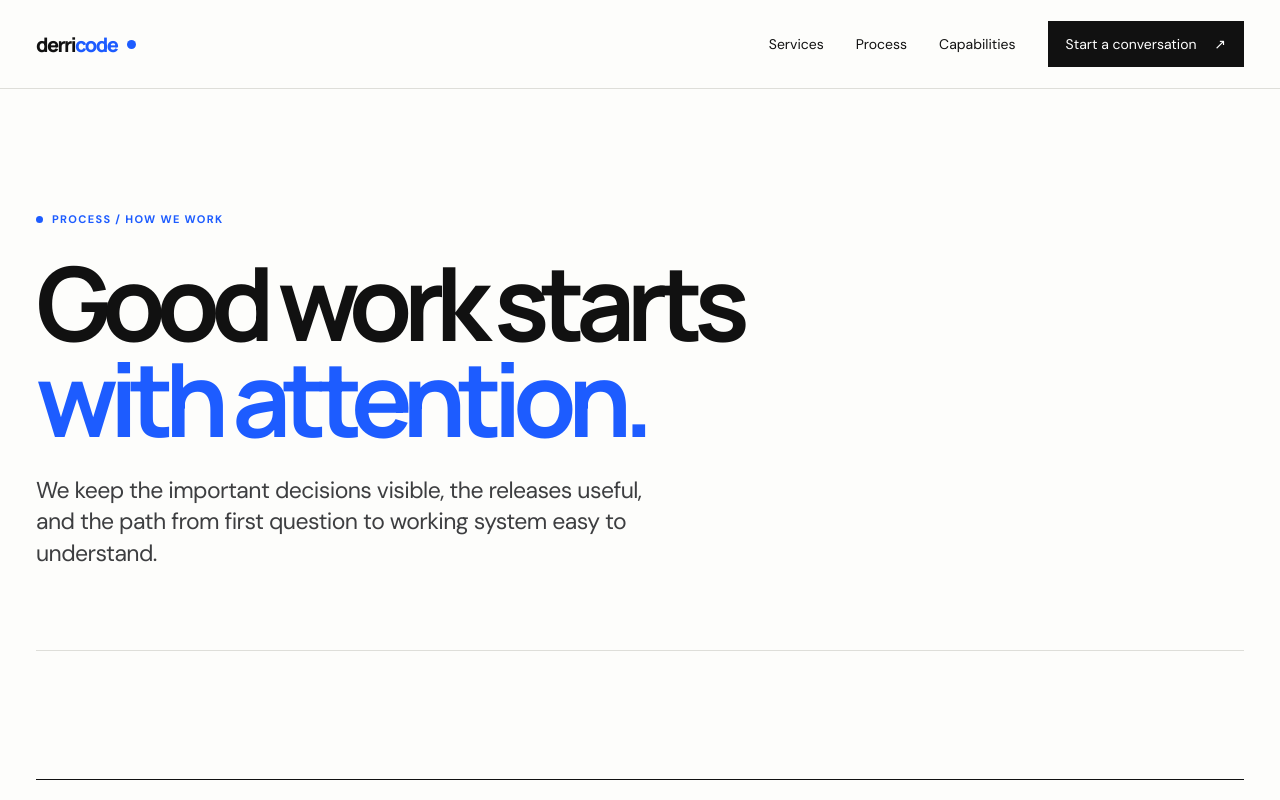
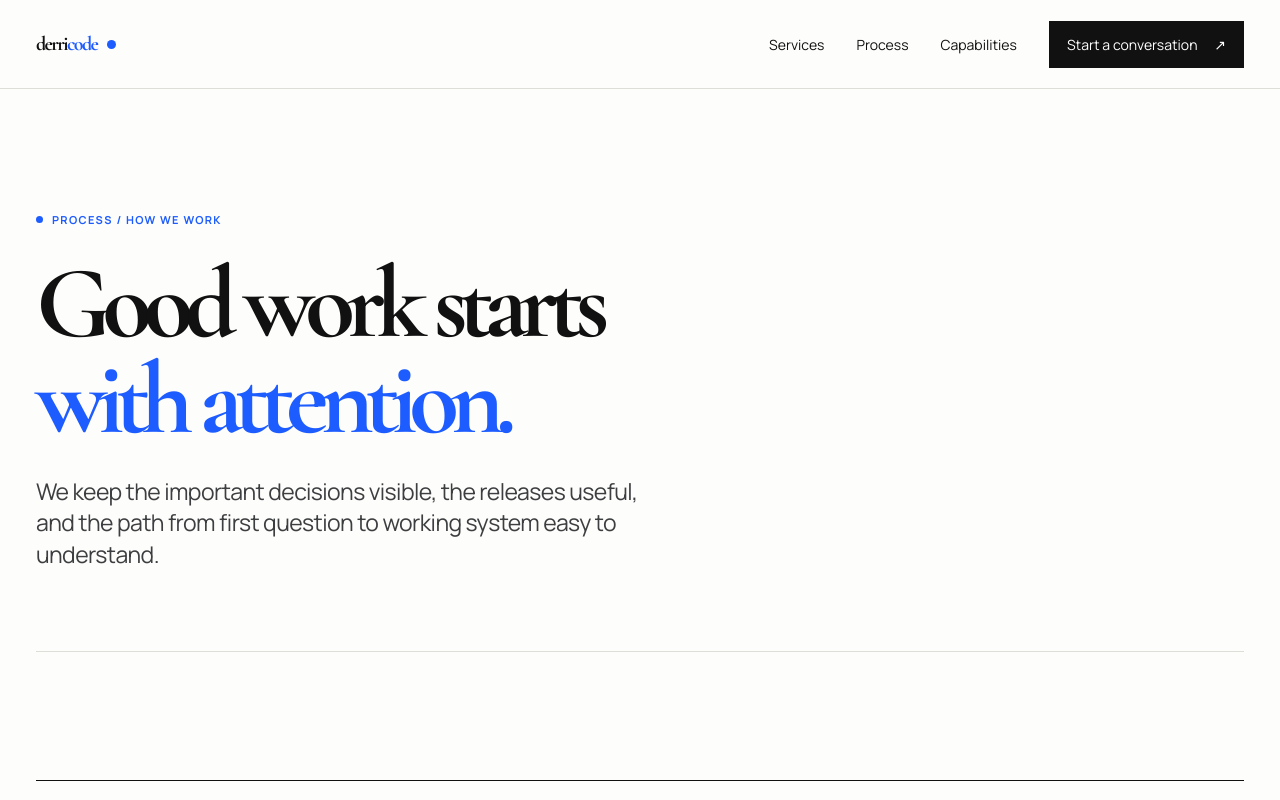
Before and after one commit to massimoderrico/derricode, a Next.js app: page /process in a window 1280 px wide. Shown: the top 800 px of the page. Built offline with nearby package versions, Linux system fonts and the light colour scheme.

Commit message:
refine editorial typography and motion

```diff
--- a/app/layout.tsx
+++ b/app/layout.tsx
@@ -1,6 +1,21 @@
 import type { Metadata } from 'next'
+import { Cormorant_Garamond, Manrope } from 'next/font/google'
 import './globals.css'
 import { Navigation } from '@/components/navigation'
+
+const displayFont = Cormorant_Garamond({
+  variable: '--font-display',
+  subsets: ['latin'],
+  weight: ['500', '600', '700'],
+  display: 'swap',
+})
+
+const sansFont = Manrope({
+  variable: '--font-sans',
+  subsets: ['latin'],
+  weight: ['400', '500', '600', '700', '800'],
+  display: 'swap',
+})
 
 // oxlint-disable-next-line react/only-export-components -- App Router metadata must be exported from layout.tsx.
 export const metadata: Metadata = {
@@ -9,4 +24,4 @@ export const metadata: Metadata = {
   metadataBase: new URL('https://derricode.vercel.app'),
 }
 
-export default function RootLayout({ children }: Readonly<{ children: React.ReactNode }>) { return <html lang="en"><body><div className="site-shell" id="top"><a className="skip-link" href="#main-content">Skip to content</a><Navigation /><main id="main-content" tabIndex={-1}>{children}</main><footer className="footer wrap"><span>© {new Date().getFullYear()} DERRICODE</span><span>AI systems, automations, and applications.</span><a href="#top">Back to top ↑</a></footer></div></body></html> }
+export default function RootLayout({ children }: Readonly<{ children: React.ReactNode }>) { return <html lang="en" className={`${displayFont.variable} ${sansFont.variable}`}><body><div className="site-shell" id="top"><a className="skip-link" href="#main-content">Skip to content</a><Navigation /><main id="main-content" tabIndex={-1}>{children}</main><footer className="footer wrap"><span>© {new Date().getFullYear()} DERRICODE</span><span>AI systems, automations, and applications.</span><a href="#top">Back to top ↑</a></footer></div></body></html> }
--- a/components/motion.tsx
+++ b/components/motion.tsx
@@ -3,12 +3,15 @@
 import { motion, useReducedMotion } from 'framer-motion'
 import type { ReactNode } from 'react'
 
-export function Reveal({ children, delay = 0, className = '' }: { children: ReactNode; delay?: number; className?: string }) {
-  const reduced = useReducedMotion()
-  return <motion.div className={className} initial={reduced ? { opacity: 1, y: 0 } : { opacity: 0, y: 18 }} whileInView={{ opacity: 1, y: 0 }} viewport={{ once: true, margin: '-64px' }} transition={{ duration: reduced ? 0 : .6, delay: reduced ? 0 : delay, ease: [0.2, .8, .2, 1] }}>{children}</motion.div>
+type RevealDirection = 'up' | 'left' | 'right'
+
+export function Reveal({ children, delay = 0, direction = 'up', className = '' }: { children: ReactNode; delay?: number; direction?: RevealDirection; className?: string }) {
+  const reduced = useReducedMotion() ?? true
+  const offset = direction === 'up' ? { y: 18 } : direction === 'left' ? { x: -18 } : { x: 18 }
+  return <motion.div className={className} initial={reduced ? { opacity: 1, x: 0, y: 0 } : { opacity: 0, ...offset }} whileInView={{ opacity: 1, x: 0, y: 0 }} viewport={{ once: true, margin: '-64px' }} transition={{ duration: reduced ? 0 : .62, delay: reduced ? 0 : delay, ease: [0.2, .8, .2, 1] }}>{children}</motion.div>
 }
 
 export function PageMotion({ children, pageKey }: { children: ReactNode; pageKey: string }) {
-  const reduced = useReducedMotion()
-  return <motion.div key={pageKey} initial={reduced ? { opacity: 1 } : { opacity: 0 }} animate={{ opacity: 1 }} transition={{ duration: reduced ? 0 : .28 }}>{children}</motion.div>
+  const reduced = useReducedMotion() ?? true
+  return <motion.div key={pageKey} initial={reduced ? { opacity: 1, y: 0 } : { opacity: 0, y: 8 }} animate={{ opacity: 1, y: 0 }} transition={{ duration: reduced ? 0 : .32, ease: [0.2, .8, .2, 1] }}>{children}</motion.div>
 }
--- a/package.json
+++ b/package.json
@@ -12,7 +12,6 @@
   "dependencies": {
     "framer-motion": "^12.42.2",
     "next": "^16.2.12",
-    "p5": "^1.11.3",
     "react": "^19.2.7",
     "react-dom": "^19.2.7"
   },
--- a/types/p5.d.ts
+++ /dev/null
@@ -1,4 +0,0 @@
-declare module 'p5' {
-  const p5: any
-  export default p5
-}
```
Also changed, not shown: components/sections.tsx (+2 -2 lines), app/globals.css, 2 other files (tests, documents, lock files or other folders).
